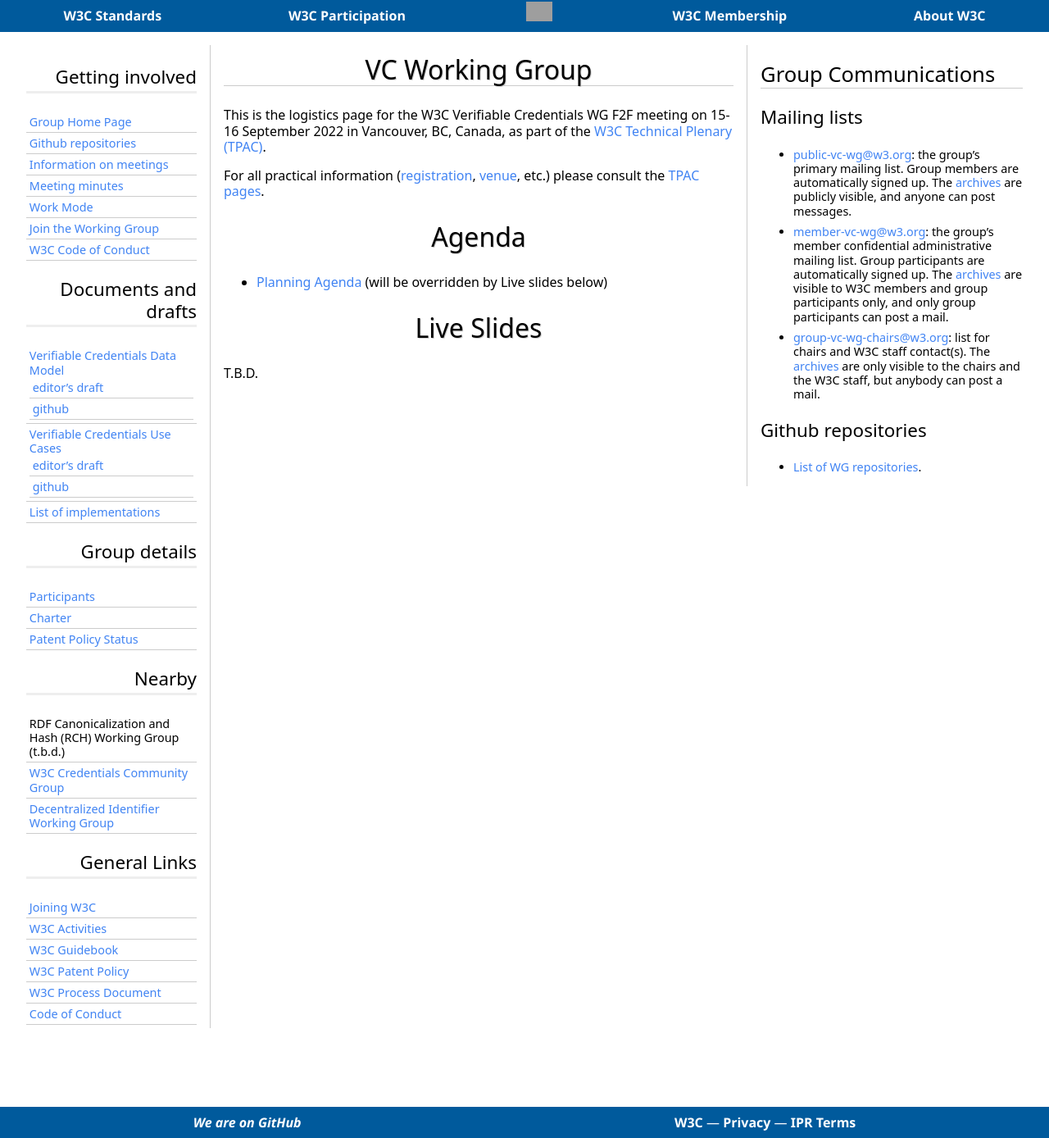
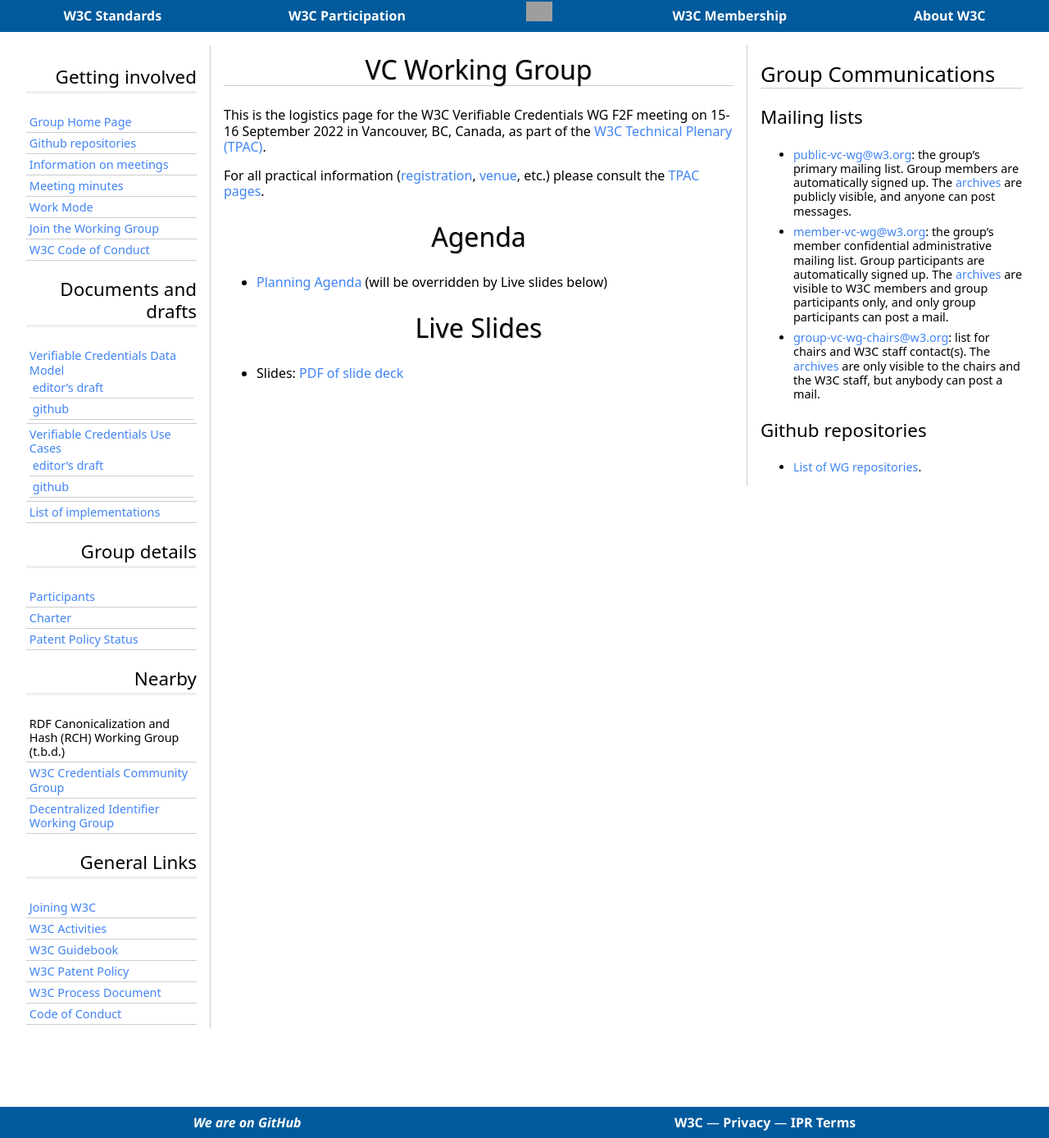
Before and after one commit to w3c/verifiable-credentials, a Jekyll site: the page built from Meetings/F2F/Vancouver.md, in a window 1280 px wide. Shown: the whole page at 82% size. Built offline with Jekyll 4.4.1, drawn with Linux system fonts in a browser that asks for light colours; some web fonts are replaced; grey boxes are pictures that could not be loaded.

Commit message:
add vancouver slides
Signed-off-by: Brent Zundel <brent.zundel@gmail.com>

```diff
--- a/Meetings/F2F/Vancouver.md
+++ b/Meetings/F2F/Vancouver.md
@@ -13,4 +13,4 @@
 
 # Live Slides
 
-T.B.D.
+- Slides: [PDF of slide deck](VCWG_TPAC_2022.pdf)
```
